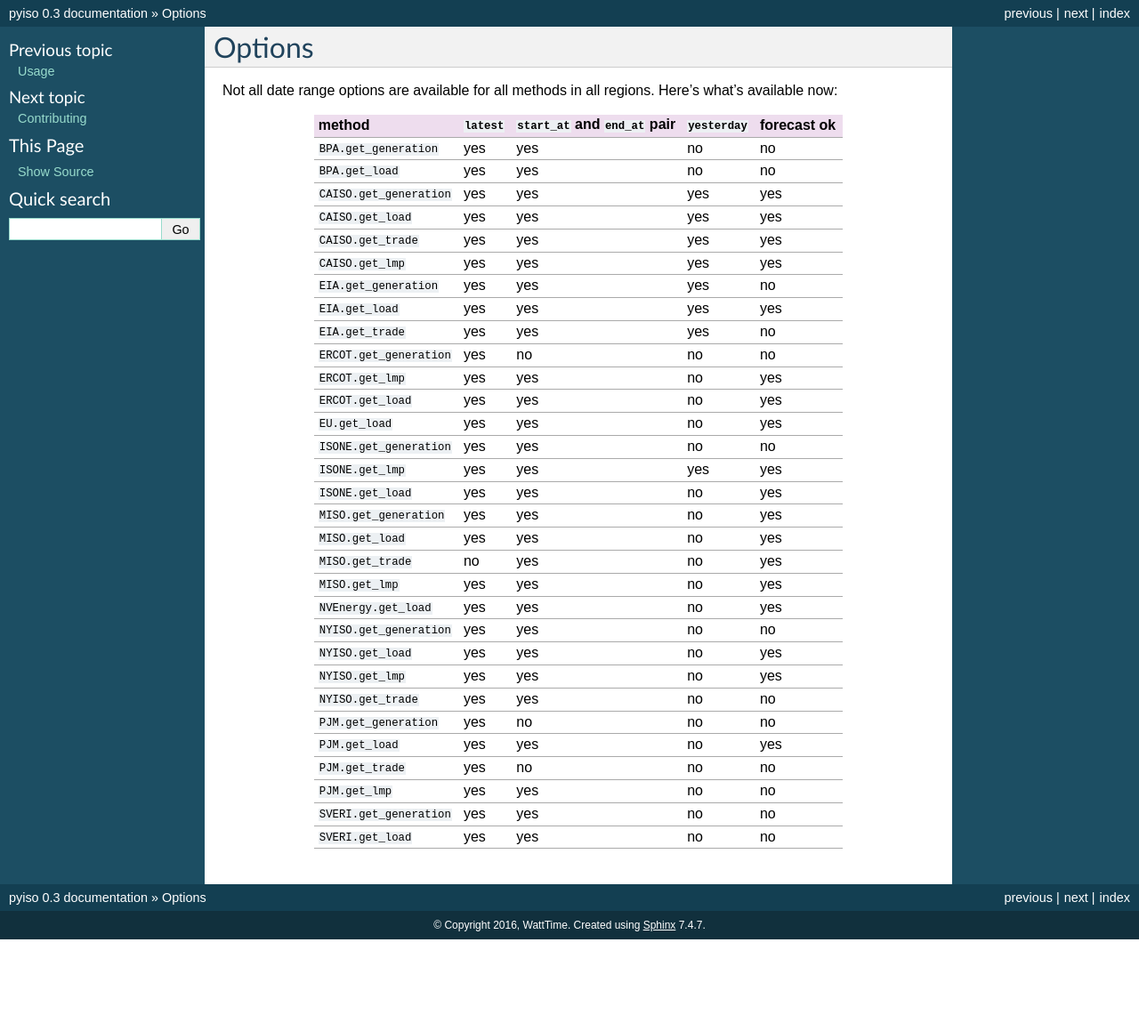
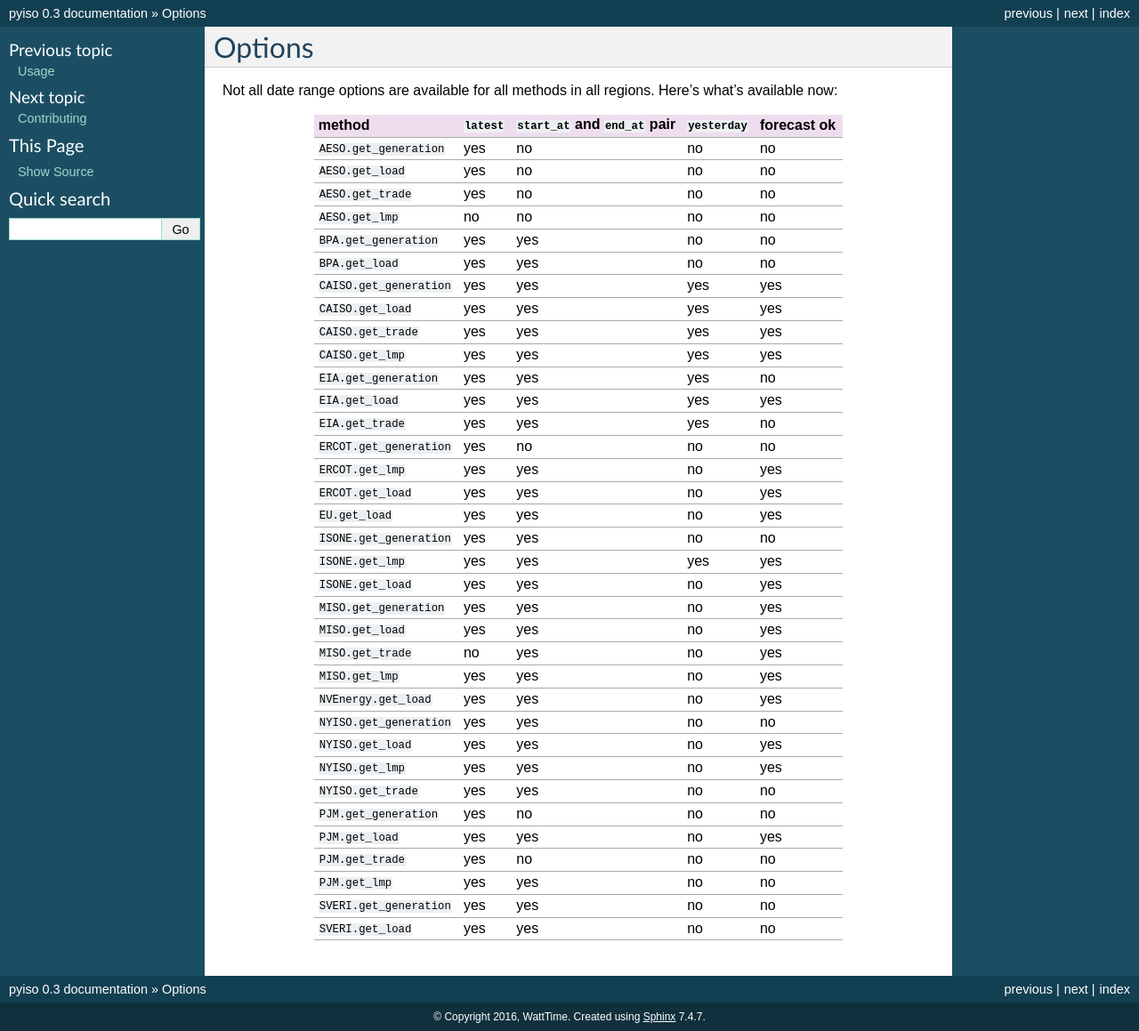
Before and after one commit to WattTime/pyiso, a Sphinx documentation site: the page built from docs/source/options.rst, in a window 1280 px wide. Shown: the whole page at 89% size. Built offline with Sphinx 7.4.7, drawn with Linux system fonts in a browser that asks for light colours; before the commit the page ends 1056 px from its top, so only the background shows below that.

Commit message:
#120 Updated document to describe what's supported by AESOClient.

```diff
--- a/docs/source/intro.rst
+++ b/docs/source/intro.rst
@@ -33,6 +33,7 @@ Note: Some balancing authorities offer data directly and through the EIA client.
 ============================= ======================================== ============
 balancing authority abbrev.    balancing authority name/region          data source
 ============================= ======================================== ============
+      AESO                      Alberta Electricity System Operator      AESO
       AZPS                      Arizona Public Service                   SVERI
       BPA                       Bonneville Power Administration (Pac NW) BPA
       CAISO                     California ISO                           CAISO
--- a/docs/source/options.rst
+++ b/docs/source/options.rst
@@ -7,6 +7,10 @@ Here's what's available now:
 ======================== ========== =================================== ============== ============
 method                   ``latest``   ``start_at`` and ``end_at`` pair   ``yesterday`` forecast ok
 ======================== ========== =================================== ============== ============
+``AESO.get_generation``   yes         no                                 no            no
+``AESO.get_load``         yes         no                                 no            no
+``AESO.get_trade``        yes         no                                 no            no
+``AESO.get_lmp``          no          no                                 no            no
 ``BPA.get_generation``    yes         yes                                no            no
 ``BPA.get_load``          yes         yes                                no            no
 ``CAISO.get_generation``  yes         yes                                yes           yes
```
Also changed, not shown: README.md (+1 -1 lines).
